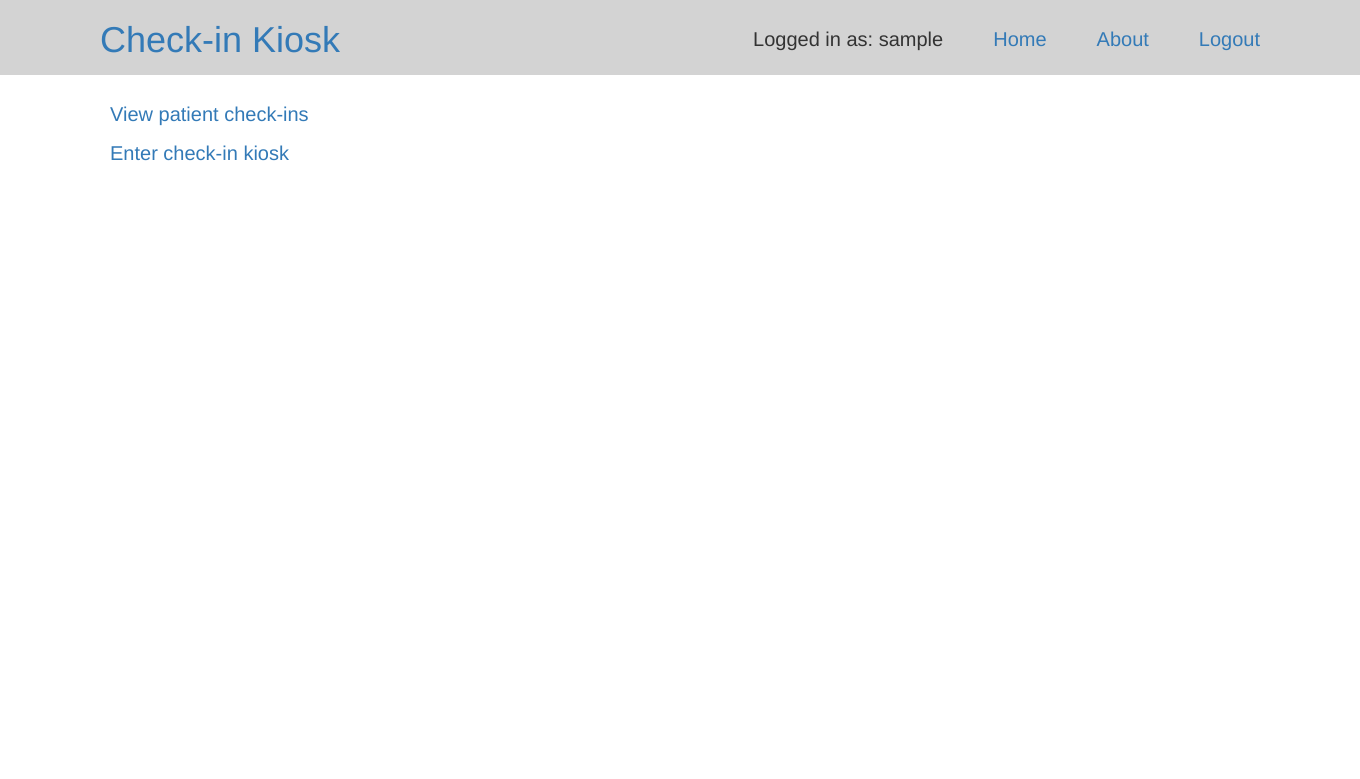
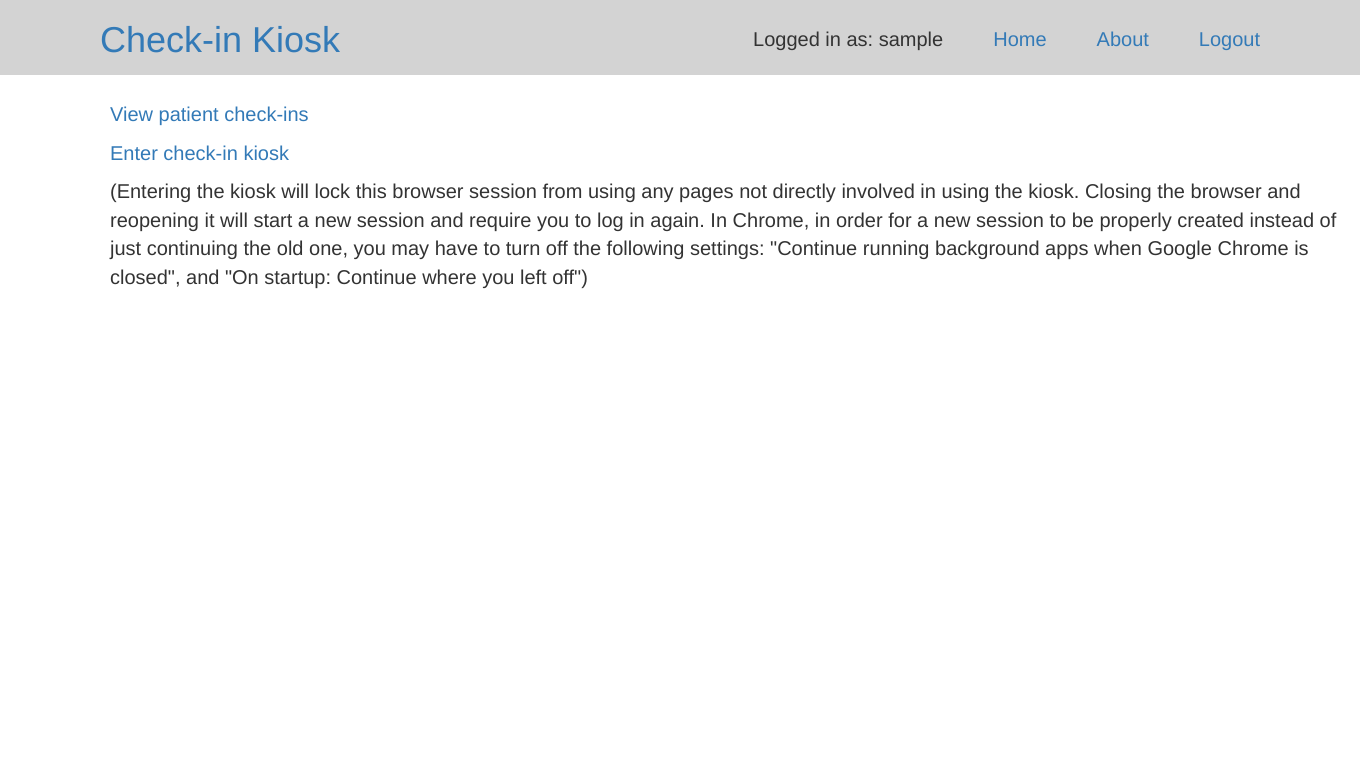
Before and after one commit to algae-elbaum/check_in_kiosk_drchrono, a Django app: page /home/ in a window 1360 px wide. Shown: the top 779 px of the page. Run offline with Django 3.2, Linux system fonts and the light colour scheme; a user stored in the database is signed in; tables that the repository leaves empty hold one stand-in row (values such as "Sample post"); some libraries are stand-ins or nearby versions.

Commit message:
Updated template to match last commit

```diff
--- a/kiosk_app/templates/home.html
+++ b/kiosk_app/templates/home.html
@@ -6,5 +6,11 @@ Please link your account with drchrono by <a href=/authorize/>logging in with dr
 {% else %}
 <p><a href=/check_ins/>View patient check-ins</a></p>
 <p><a href=/kiosk/>Enter check-in kiosk</a></p>
+(Entering the kiosk will lock this browser session from using any pages not directly
+ involved in using the kiosk. Closing the browser and reopening it will start a new
+ session and require you to log in again. In Chrome, in order for a new session to be
+ properly created instead of just continuing the old one, you may have to turn off the
+ following settings: "Continue running background apps when Google Chrome is closed",
+ and "On startup: Continue where you left off")
 {% endif %}
 {% endblock %}
```
Also changed, not shown: kiosk_app/templates/registration_report.html (+0 -8 lines).
